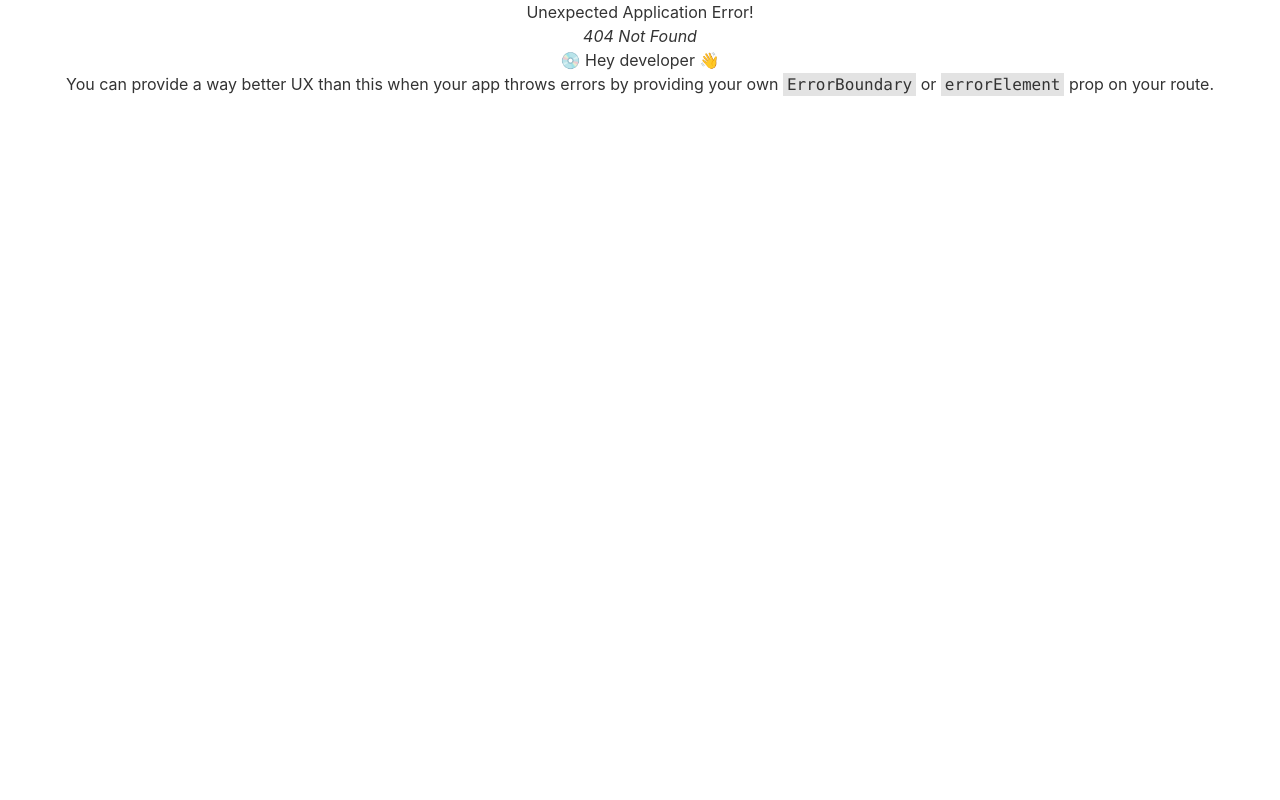
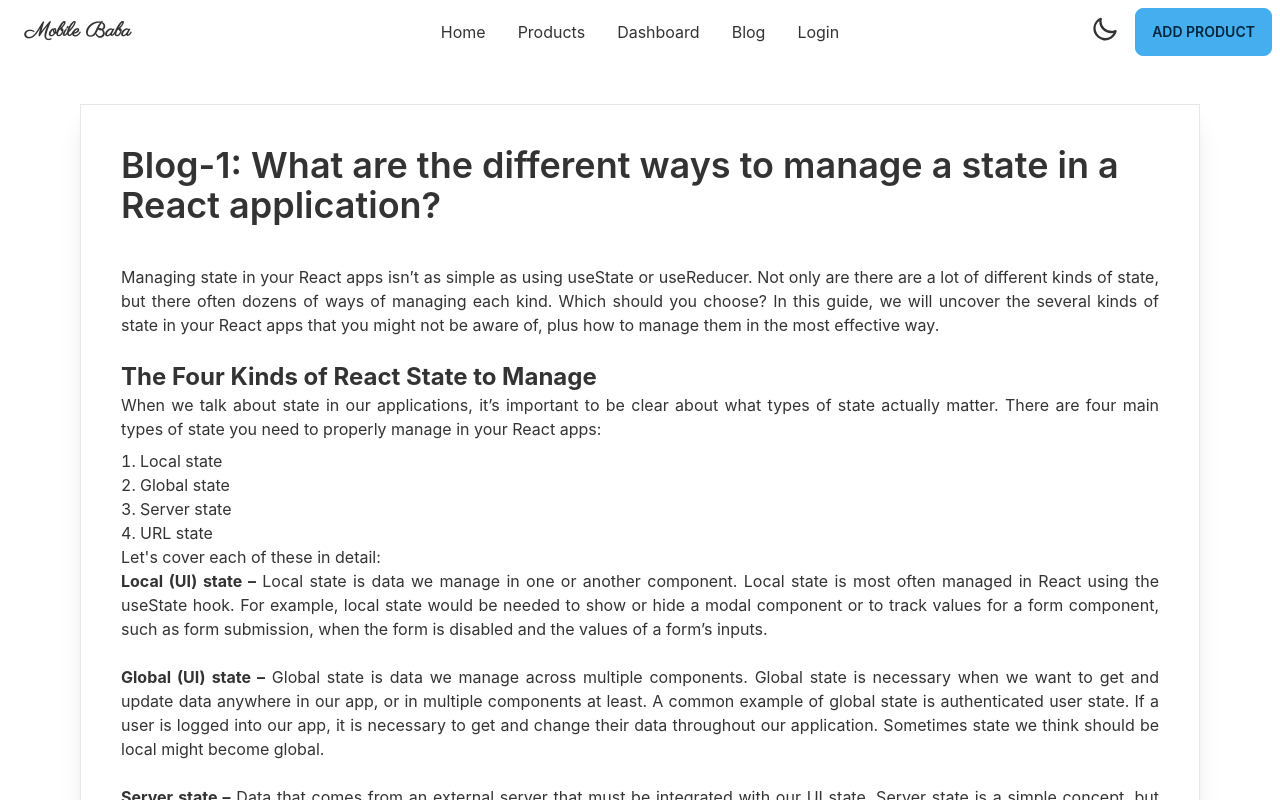
Before and after one commit to absoftlab99/phone-baba-resale-client, a React (Create React App) app: page /blog in a window 1280 px wide. Before the commit this address had no page. Shown: the top 800 px of the page. Built offline with nearby package versions, Linux system fonts and the light colour scheme.

Commit message:
first blog completed

```diff
--- /dev/null
+++ b/src/Pages/Blog/Blog.js
@@ -0,0 +1,33 @@
+import React from 'react';
+
+const Blog = () => {
+    return (
+        <div className='mx-20 my-10 shadow-xl border'>
+            <div className='p-10'>
+                <h1 className='text-4xl text-left font-semibold'>Blog-1: What are the different ways to manage a state in a React application?</h1>
+                <p className='text-justify mt-10'>
+                Managing state in your React apps isn’t as simple as using useState or useReducer. Not only are there are a lot of different kinds of state, but there often dozens of ways of managing each kind. Which should you choose? In this guide, we will uncover the several kinds of state in your React apps that you might not be aware of, plus how to manage them in the most effective way.
+                <br></br>
+                <br></br>
+                <b className='text-2xl'>The Four Kinds of React State to Manage</b><br></br>
+                When we talk about state in our applications, it’s important to be clear about what types of state actually matter. There are four main types of state you need to properly manage in your React apps:
+                <ol className='list-decimal list-inside pt-2'>
+                    <li>Local state</li>
+                    <li>Global state</li>
+                    <li>Server state</li>
+                    <li>URL state</li>
+                </ol>
+                Let's cover each of these in detail:<br></br>
+                <b>Local (UI) state –</b> Local state is data we manage in one or another component. Local state is most often managed in React using the useState hook. For example, local state would be needed to show or hide a modal component or to track values for a form component, such as form submission, when the form is disabled and the values of a form’s inputs.<br></br><br></br>
+                <b>Global (UI) state –</b> Global state is data we manage across multiple components. Global state is necessary when we want to get and update data anywhere in our app, or in multiple components at least. A common example of global state is authenticated user state. If a user is logged into our app, it is necessary to get and change their data throughout our application. Sometimes state we think should be local might become global.<br></br><br></br>
+                <b>Server state –</b> Data that comes from an external server that must be integrated with our UI state. Server state is a simple concept, but can be hard to manage alongside all of our local and global UI state. There are several pieces of state that must be managed every time you fetch or update data from an external server, including loading and error state. Fortunately there are tools such as SWR and React Query that make managing server state much easier. <br></br><br></br>
+                <b>URL state –</b> Data that exists on our URLs, including the pathname and query parameters.
+                URL state is often missing as a category of state, but it is an important one. In many cases, a lot of major parts of our application rely upon accessing URL state. Try to imagine building a blog without being able to fetch a post based off of its slug or id that is located in the URL!<br></br>
+                There are undoubtedly more pieces of state that we could identify, but these are the major categories worth focusing on for most applications you build.
+                </p>
+            </div>
+        </div>
+    );
+};
+
+export default Blog;
--- a/src/Pages/Dashboard/Seller/MyProducts/MyProducts.js
+++ b/src/Pages/Dashboard/Seller/MyProducts/MyProducts.js
@@ -12,7 +12,7 @@ const MyProducts = () => {
     },[])
     return (
         <div className=''>
-            <h1 className="text-4xl font-bold">My Products</h1>
+            <h1 className="text-3xl">My Products</h1>
             <div className="grid lg:grid-cols-3 mt-15">
                 {
                     products.map(product =><Product
--- a/src/Pages/Shared/Header/Header.js
+++ b/src/Pages/Shared/Header/Header.js
@@ -31,6 +31,7 @@ return (
                         <Link to='/home'>Home</Link>
                         <Link to='/products'>Products</Link>
                         <Link to='/dashboard'>Dashboard</Link>
+                        <Link to='/blog'>Blog</Link>
                         <Link to='/login'>Login</Link>
                     </li>
                 </ul>
@@ -43,6 +44,7 @@ return (
                     <Link to='/home'>Home</Link>
                     <Link to='/products'>Products</Link>
                     <Link to='/dashboard'>Dashboard</Link>
+                    <Link to='/blog'>Blog</Link>
                     <Link to='/login'>Login</Link>
                 </li>
             </ul>
--- a/src/Routers/Router/Router.js
+++ b/src/Routers/Router/Router.js
@@ -15,6 +15,7 @@ import Login from '../../Pages/Login/Login';
 import MyProducts from '../../Pages/Dashboard/Seller/MyProducts/MyProducts';
 import Register from '../../Pages/Register/Register';
 import Products from '../../Pages/Products/Products';
+import Blog from '../../Pages/Blog/Blog';
 
 export const router = createBrowserRouter([
     {
@@ -44,6 +45,10 @@ export const router = createBrowserRouter([
             {
                 path: '/category',
                 element: <Category></Category>
+            },
+            {
+                path: '/blog',
+                element: <Blog></Blog>
             },
         ]
     },
```
